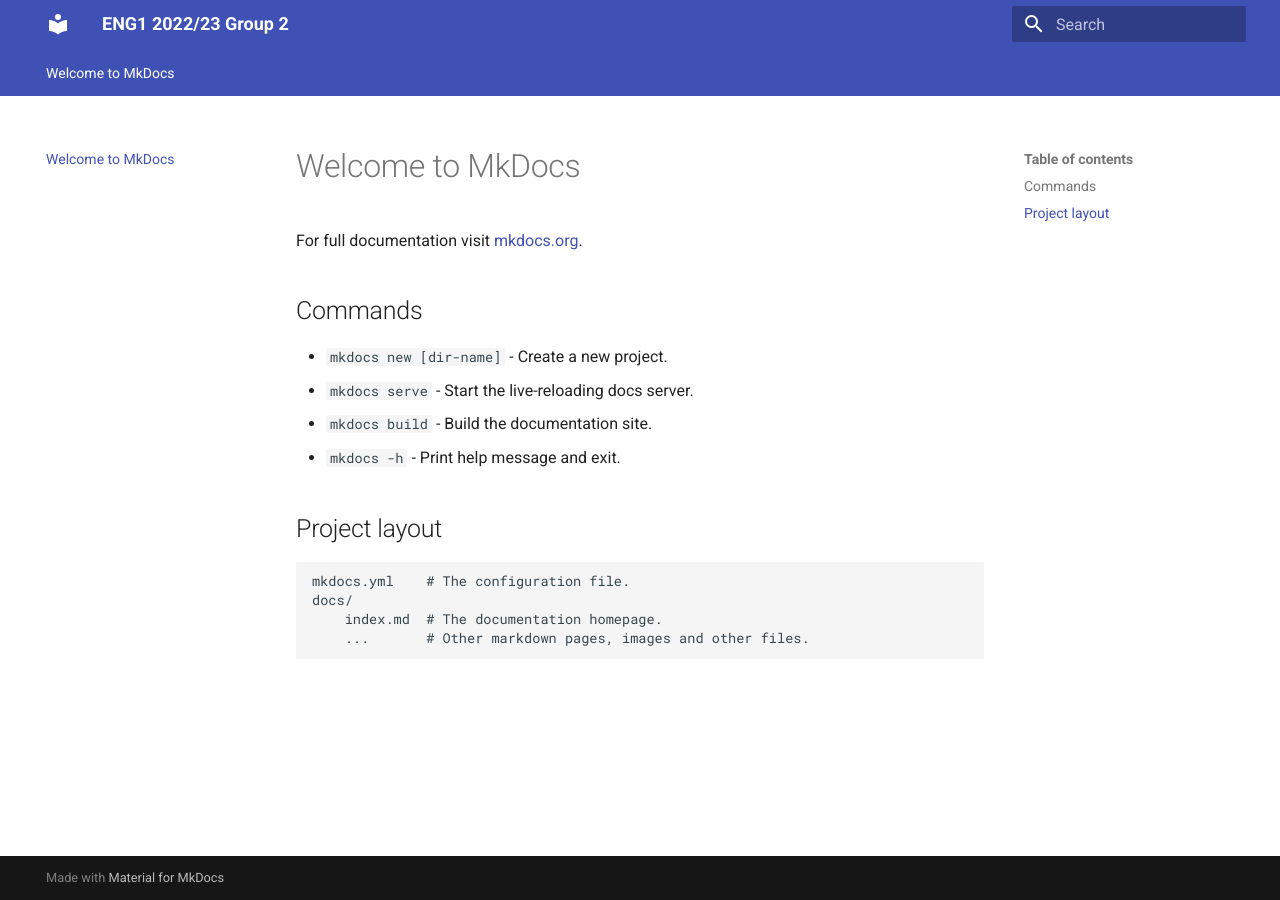
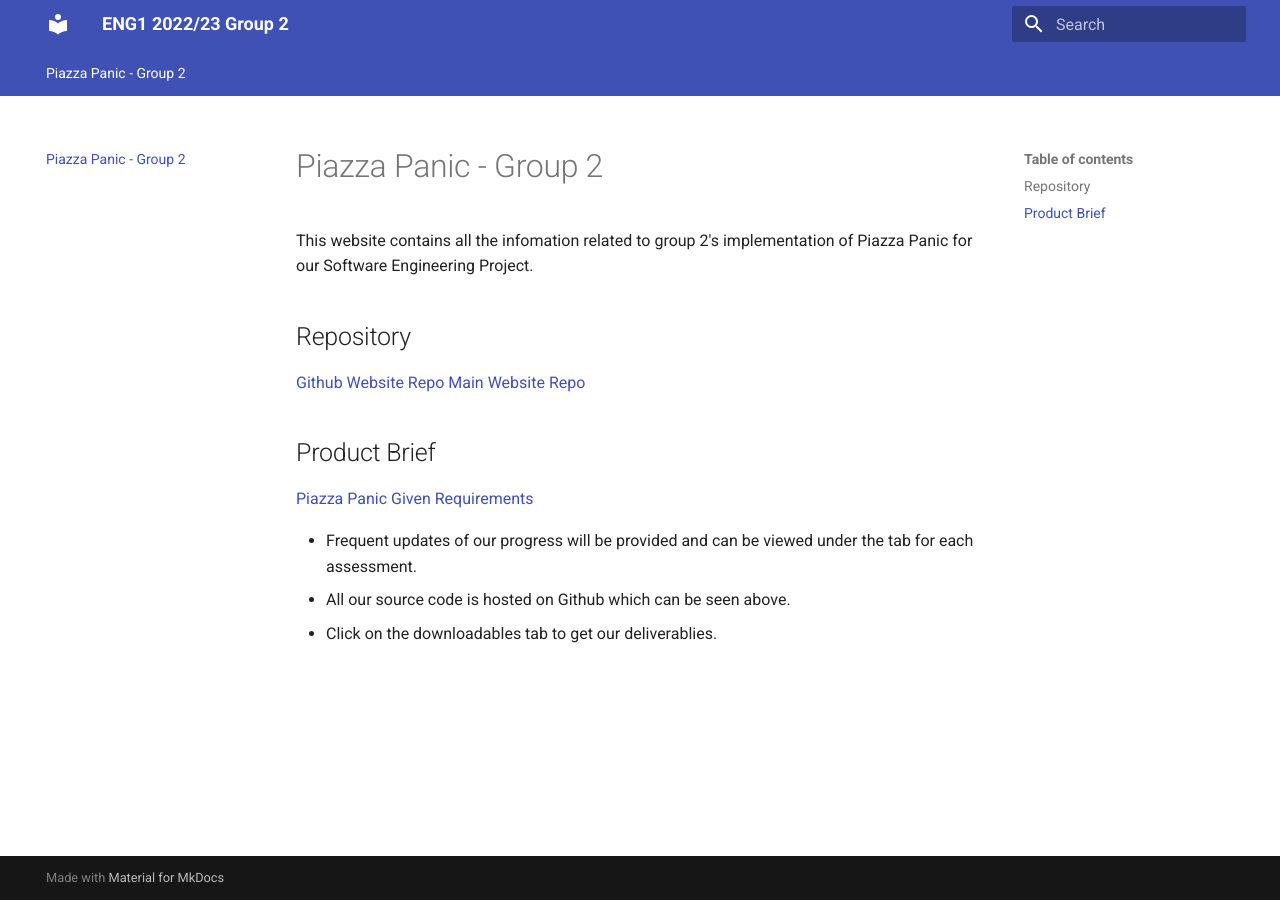
Before and after one commit to ENG1-Group-2/ENG1-Group-2.github.io---archive, an MkDocs documentation site: the page built from docs/index.md, in a window 1280 px wide. Built offline with MkDocs 1.6.1 and Material for MkDocs 9.7.7, drawn with Linux system fonts in a browser that asks for light colours.

Commit message:
Main body of website

```diff
--- a/docs/index.md
+++ b/docs/index.md
@@ -1,17 +1,17 @@
-# Welcome to MkDocs
+# Piazza Panic - Group 2
 
-For full documentation visit [mkdocs.org](https://www.mkdocs.org).
+This website contains all the infomation related to group 2's implementation
+of Piazza Panic for our Software Engineering Project.
 
-## Commands
+## Repository
 
-* `mkdocs new [dir-name]` - Create a new project.
-* `mkdocs serve` - Start the live-reloading docs server.
-* `mkdocs build` - Build the documentation site.
-* `mkdocs -h` - Print help message and exit.
+[Github Website Repo](https://github.com/ENG1-Group-2/ENG1-Group-2.github.io/tree/gh-pages)
+[Main Website Repo](https://github.com/ENG1-Group-2/ENG1-Assessment-One)
 
-## Project layout
+## Product Brief
 
-    mkdocs.yml    # The configuration file.
-    docs/
-        index.md  # The documentation homepage.
-        ...       # Other markdown pages, images and other files.
+[Piazza Panic Given Requirements](https://drive.google.com/file/d/1kiN6UghTRHudFDQxvVlS1LPYP5eLKjQc/view?usp=sharing)
+
+* Frequent updates of our progress will be provided and can be viewed under the tab for each assessment.
+* All our source code is hosted on Github which can be seen above.
+* Click on the downloadables tab to get our deliverablies.
```
